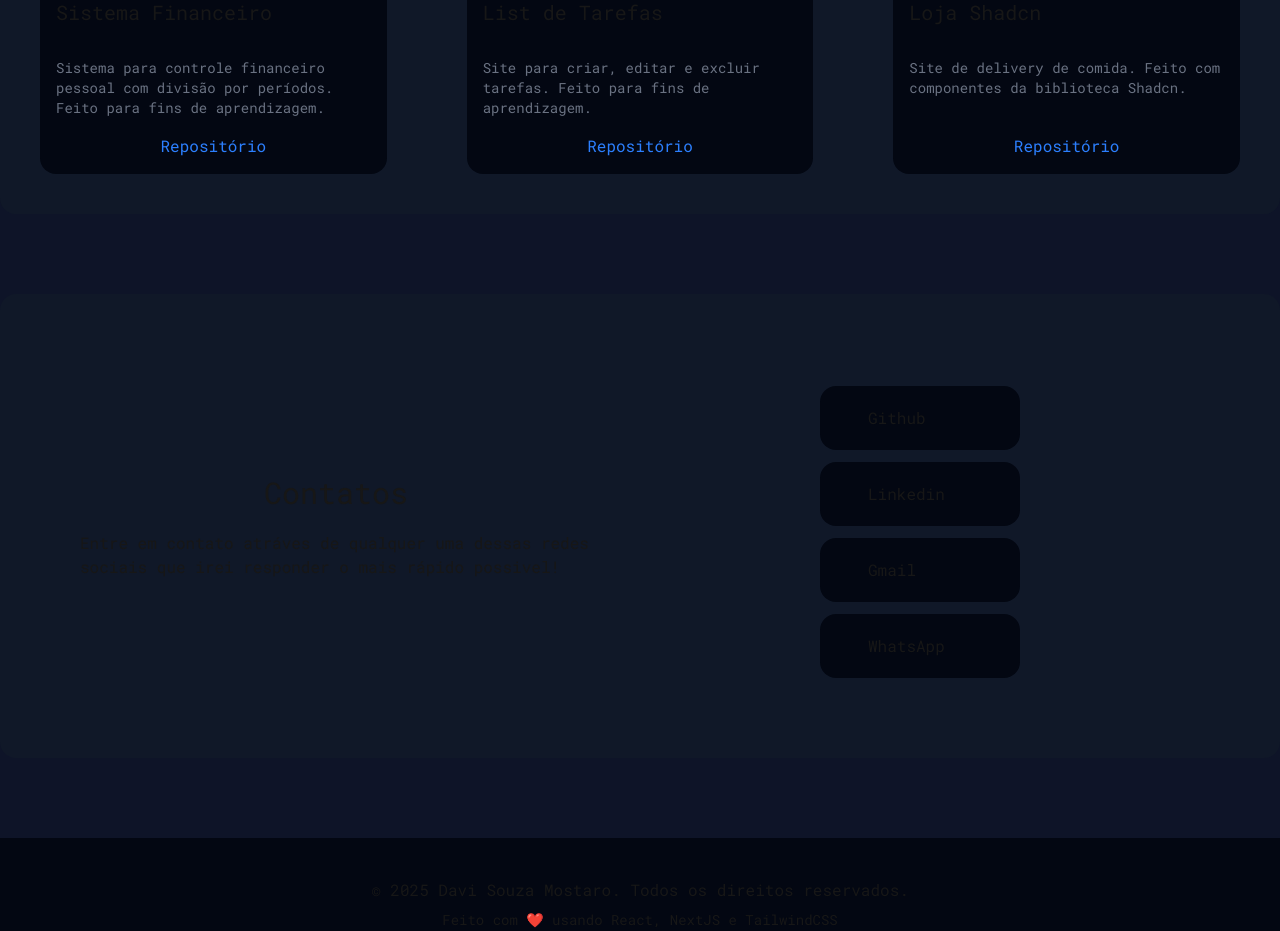
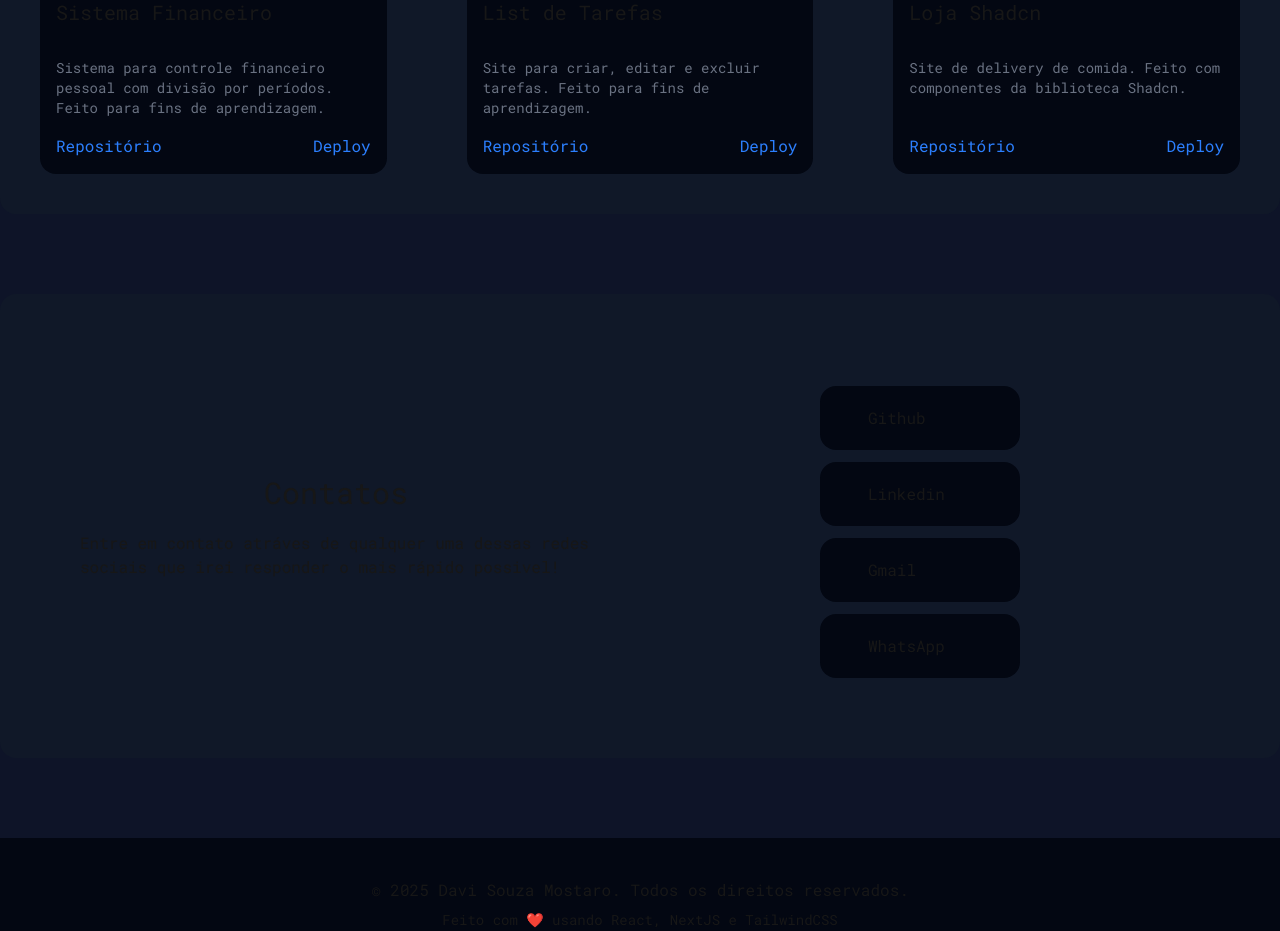
Before and after one commit to DaviMostaro/my-portfolio-davimostaro, a Next.js app: page / in a window 1280 px wide. Shown: the part 2980-3911 px from the top of the page. Built offline with nearby package versions, Linux system fonts and the light colour scheme; some icons are missing.

Commit message:
Update Projects.tsx

```diff
--- a/src/components/Projects.tsx
+++ b/src/components/Projects.tsx
@@ -32,18 +32,21 @@ export const Projects = () => {
                     title="Sistema Financeiro"
                     description="Sistema para controle financeiro pessoal com divisão por períodos. Feito para fins de aprendizagem."
                     repository="https://github.com/DaviMostaro/financial-system"
+                    deploy="https://financial-system.vercel.app/"
                 />
                 <ProjectItem
                     imagem="/assets/todo.png"
                     title="List de Tarefas"
                     description="Site para criar, editar e excluir tarefas. Feito para fins de aprendizagem."
                     repository="https://github.com/DaviMostaro/todo_list"
+                    deploy="https://todo-list-two-iota-70.vercel.app/"
                 />
                 <ProjectItem
                     imagem="/assets/shadcn.png"
                     title="Loja Shadcn"
                     description="Site de delivery de comida. Feito com componentes da biblioteca Shadcn."
                     repository="https://github.com/DaviMostaro/shadcn-store"
+                    deploy="https://shadcn-store.vercel.app/"
                 />
             </div>
         </div>
```
